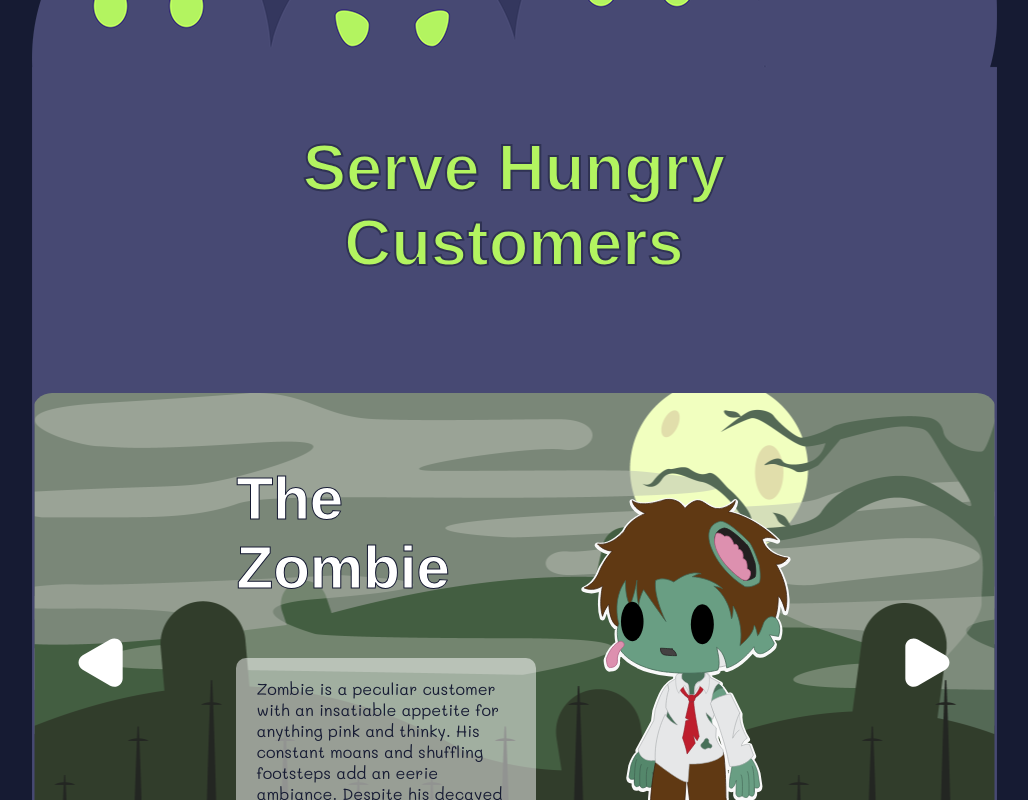
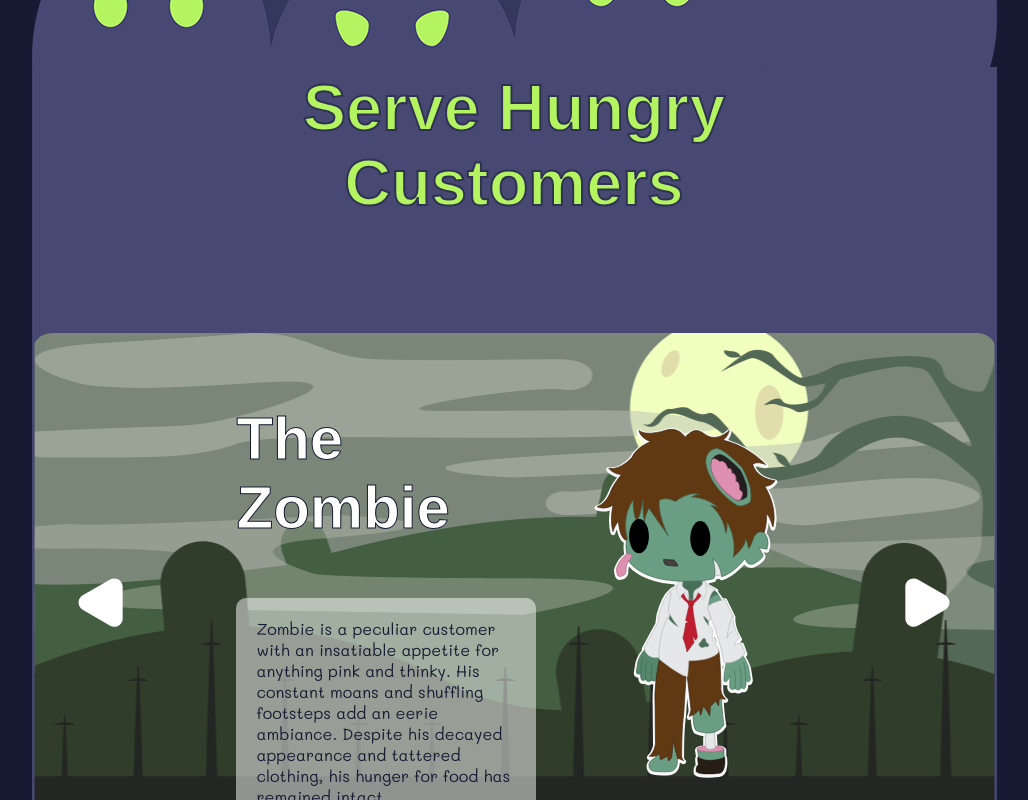
Before and after one commit to nmemari/IDSP-Goremet-promo, a Next.js app: page / in a window 1280 px wide. Shown: the part 3500-4300 px from the top of the page, without its empty margins (126-1154 px from the left). Built offline with nearby package versions, Linux system fonts and the light colour scheme; a web font is replaced by a local one.

Commit message:
minor position adjustments

```diff
--- a/components/CharSlider/CharSlider.module.css
+++ b/components/CharSlider/CharSlider.module.css
@@ -28,7 +28,7 @@
 .charCont {
     display: flex;
     justify-content: space-around;
-    align-items: flex-end;
+    align-items: center;
     width: 600px;
 }
 
--- a/components/CharSlider/index.js
+++ b/components/CharSlider/index.js
@@ -23,7 +23,7 @@ export default function CharSlider() {
                     <h1 className={styles.title}>{data[number].title}</h1>
                     <p className={styles.desc}>{data[number].description}</p>
                 </div>
-                <Image className={styles.character} src={data[number].char} width={210} height={410} />
+                <Image className={styles.character} src={data[number].char} height={350} width={210} />
             </div>
             <Image className={styles.arrow} src={ArrowRight} width={50} height={50} onClick={() => setNumber((number+1)%6)} />
         </div>
--- a/components/CompFour/CompFour.module.css
+++ b/components/CompFour/CompFour.module.css
@@ -13,7 +13,7 @@
     -webkit-text-stroke: var(--cadet-blue) 2px;
     color: var(--monster-green);
     font-size: 65px;
-    margin-top: 350px;
+    margin-top: 290px;
     width: 500px;
     text-align: center;
 }
```
